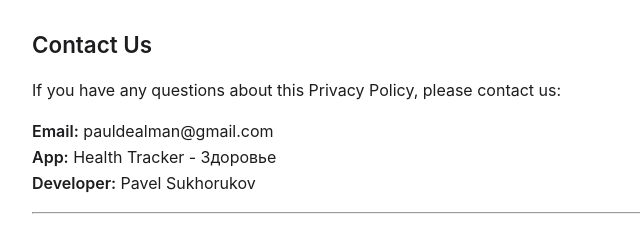
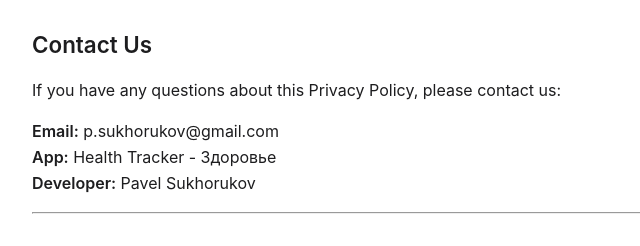
Before and after one commit to comprecess/health-tracker-legal, a plain HTML site: page privacy.html in a window 1280 px wide. Shown: the part 4236-4482 px from the top of the page, 208-848 px from the left. Drawn offline with Linux system fonts and the light colour scheme.

Commit message:
Update contact email to p.sukhorukov@gmail.com

```diff
--- a/privacy.html
+++ b/privacy.html
@@ -255,7 +255,7 @@
         <p>For significant changes, we may provide more prominent notice (such as an in-app notification or email notification) prior to the change becoming effective.</p>
         <h3 id="contact-us">Contact Us</h3>
         <p>If you have any questions about this Privacy Policy, please contact us:</p>
-        <p><strong>Email:</strong> pauldealman@gmail.com<br />
+        <p><strong>Email:</strong> p.sukhorukov@gmail.com<br />
         <strong>App:</strong> Health Tracker - Здоровье<br />
         <strong>Developer:</strong> Pavel Sukhorukov</p>
         <hr />
@@ -315,13 +315,13 @@
         <p>В случае существенных изменений мы можем предоставить более заметное уведомление (например, уведомление в приложении или уведомление по электронной почте) до вступления изменения в силу.</p>
         <h3 id="свяжитесь-с-нами">Свяжитесь с нами</h3>
         <p>Если у вас есть какие-либо вопросы о настоящей Политике конфиденциальности, пожалуйста, свяжитесь с нами:</p>
-        <p><strong>Email:</strong> pauldealman@gmail.com<br />
+        <p><strong>Email:</strong> p.sukhorukov@gmail.com<br />
         <strong>Приложение:</strong> Health Tracker - Здоровье<br />
         <strong>Разработчик:</strong> Павел Сухоруков</p>
 
         <footer>
             <p>&copy; 2025 Pavel Sukhorukov. All rights reserved.</p>
-            <p>Contact: <a href="mailto:pauldealman@gmail.com">pauldealman@gmail.com</a></p>
+            <p>Contact: <a href="mailto:p.sukhorukov@gmail.com">p.sukhorukov@gmail.com</a></p>
         </footer>
     </div>
 </body>
```
Also changed, not shown: index.html (+1 -1 lines), template.html (+1 -1 lines), terms.html (+3 -3 lines), 2 other files.
